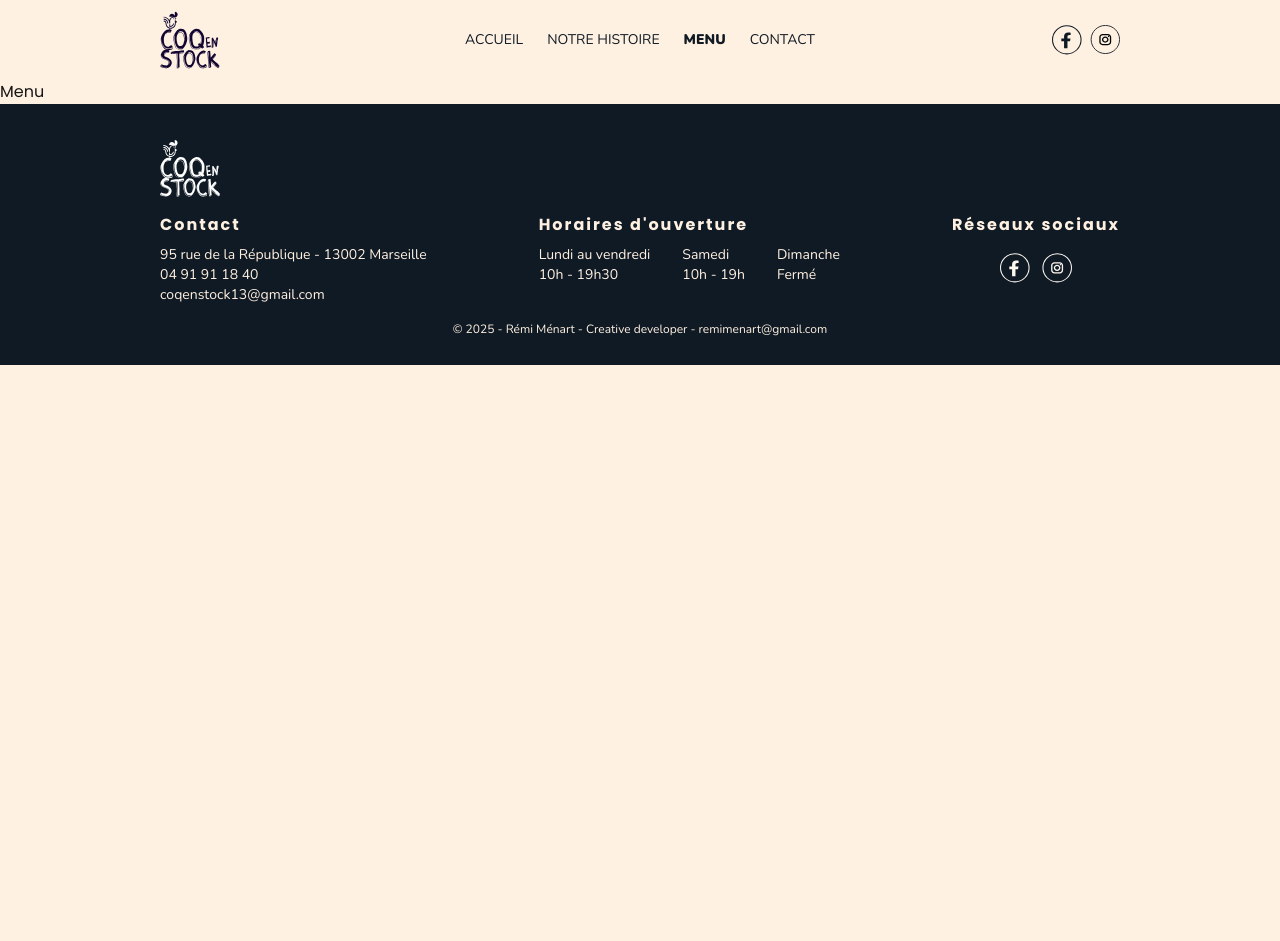
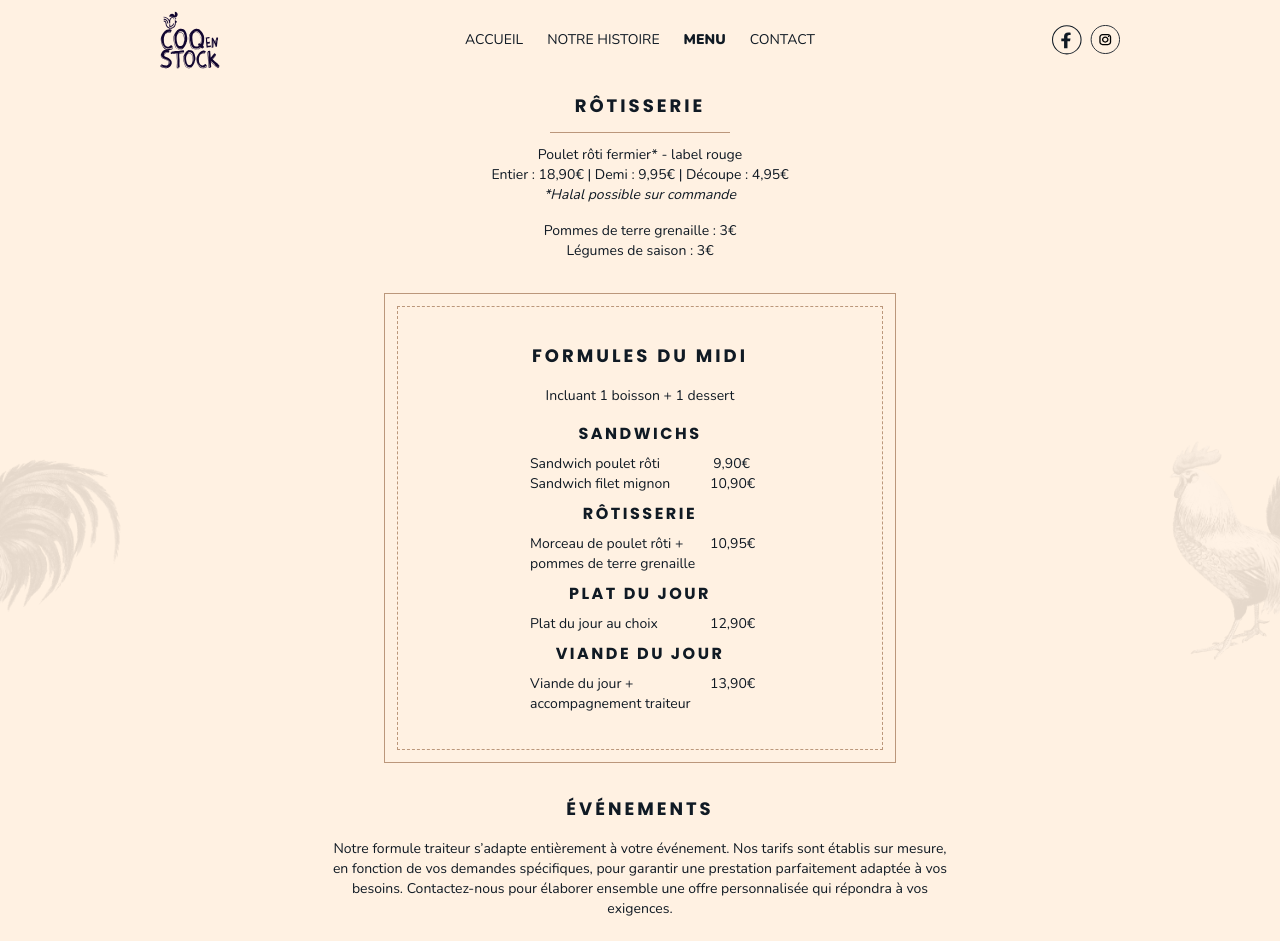
Before and after one commit to remi59800/coq-en-stock-13, a Next.js app: page /menu in a window 1280 px wide. Shown: the top 941 px of the page. Before the commit the page ends 800 px from the top, so only its background shows below. Built offline with nearby package versions, Linux system fonts and the light colour scheme.

Commit message:
page menu OK

```diff
--- a/src/app/histoire/page.tsx
+++ b/src/app/histoire/page.tsx
@@ -2,7 +2,7 @@ import Image from 'next/image';
 
 export default function Contact() {
   return (
-    <div>
+    <main>
       <div className='relative w-full bg-green flex md:max-h-[450px]'>
         <div className='absolute w-full h-full flex items-center justify-between'>
           <Image
@@ -124,6 +124,6 @@ export default function Contact() {
           </div>
         </div>
       </div>
-    </div>
+    </main>
   );
 }
--- a/src/app/menu/page.tsx
+++ b/src/app/menu/page.tsx
@@ -1,7 +1,140 @@
+import Image from 'next/image';
+import Link from 'next/link';
+
 export default function Menu() {
   return (
-    <div>
-      <h1>Menu</h1>
-    </div>
+    <main>
+      <div className='relative w-full flex'>
+        <div className='absolute w-full h-full flex items-center justify-between'>
+          <Image
+            className='absolute right-[0] opacity-10 h-[80%] max-h-56 w-auto hidden md:block'
+            src='/coq-bg-right.png'
+            alt='coq-background-right'
+            width={170}
+            height={100}
+            priority
+          />
+          <Image
+            className='absolute left-[0] opacity-10 h-[80%] max-h-56 w-auto hidden md:block'
+            src='/coq-bg-left.png'
+            alt='coq-background-left'
+            width={170}
+            height={100}
+            priority
+          />
+        </div>
+
+        <div className='flex flex-col items-center text-primary max-w-3xl mx-auto'>
+          <div className='pb-8 pt-3'>
+            <h2 className='text-center mx-auto font-black text-lg pb-3 tracking-[3px] border-b border-brown w-[180px]'>
+              RÔTISSERIE
+            </h2>
+            <p className='text-center text-sm font-nunito pt-3'>
+              Poulet rôti fermier* - label rouge<br></br>Entier : 18,90€ | Demi
+              : 9,95€ | Découpe : 4,95€
+            </p>
+            <p className='text-center text-sm font-nunito italic'>
+              *Halal possible sur commande
+            </p>
+            <p className='text-center text-sm font-nunito pt-4'>
+              Pommes de terre grenaille : 3€<br></br>
+              Légumes de saison : 3€
+            </p>
+          </div>
+
+          <div className='w-[85%] mx-auto max-w-lg'>
+            <div className='border border-brown py-8 sm:py-12 relative'>
+              <div className='absolute top-0 left-0 right-0 bottom-0 border border-dashed border-brown m-3'></div>
+
+              <div className='flex flex-col items-center'>
+                <h2 className='w-full text-center font-black text-lg pb-2 tracking-[3px]'>
+                  FORMULES DU MIDI
+                </h2>
+                <p className='text-center text-sm font-nunito py-2 pb-4'>
+                  Incluant 1 boisson + 1 dessert
+                </p>
+
+                <h3 className='w-full text-center font-black pb-2 tracking-[2.5px]'>
+                  SANDWICHS
+                </h3>
+                <div className='flex justify-between'>
+                  <p className='text-left text-sm font-nunito w-[180px]'>
+                    Sandwich poulet rôti
+                    <br />
+                    Sandwich filet mignon
+                  </p>
+                  <div className='text-right text-sm font-nunito w-[40px]'>
+                    <p>9,90€</p>
+                    <p>10,90€</p>
+                  </div>
+                </div>
+
+                <h3 className='w-full text-center font-black pt-2 tracking-[2.5px]'>
+                  RÔTISSERIE
+                </h3>
+                <div className='flex justify-between'>
+                  <p className='text-left text-sm font-nunito pt-2 w-[180px]'>
+                    Morceau de poulet rôti + pommes de terre grenaille
+                  </p>
+                  <p className='text-right text-sm font-nunito pt-2 w-[40px]'>
+                    10,95€
+                  </p>
+                </div>
+
+                <h3 className='w-full text-center font-black pt-2 tracking-[2.5px]'>
+                  PLAT DU JOUR
+                </h3>
+                <div className='flex justify-between'>
+                  <p className='text-left text-sm font-nunito pt-2 w-[180px]'>
+                    Plat du jour au choix
+                  </p>
+                  <p className='text-right text-sm font-nunito pt-2 w-[40px]'>
+                    12,90€
+                  </p>
+                </div>
+
+                <h3 className='w-full text-center font-black pt-2 tracking-[2.5px]'>
+                  VIANDE DU JOUR
+                </h3>
+                <div className='flex justify-between'>
+                  <p className='text-left text-sm font-nunito pt-2 w-[180px]'>
+                    Viande du jour + accompagnement traiteur
+                  </p>
+                  <p className='text-right text-sm font-nunito pt-2 w-[40px]'>
+                    13,90€
+                  </p>
+                </div>
+              </div>
+            </div>
+          </div>
+
+          <h2 className='text-center font-black text-lg pt-8 pb-2 tracking-[3px]'>
+            ÉVÉNEMENTS
+          </h2>
+          <p className='text-center text-sm font-nunito pt-2 w-[80%]'>
+            Notre formule traiteur s’adapte entièrement à votre événement. Nos
+            tarifs sont établis sur mesure, en fonction de vos demandes
+            spécifiques, pour garantir une prestation parfaitement adaptée à vos
+            besoins. Contactez-nous pour élaborer ensemble une offre
+            personnalisée qui répondra à vos exigences.
+          </p>
+          <Link
+            href={'/contact'}
+            className='mt-6 font-nunito text-sm border border-primary px-4 py-2 mb-10'
+          >
+            <div className='flex flex-row items-center'>
+              <Image
+                src='/icons/chicken-CES.svg'
+                alt='icon-poulet'
+                width={15}
+                height={15}
+                priority
+              />
+              <p className='pl-2.5'>NOUS CONTACTER</p>
+            </div>
+          </Link>
+        </div>
+      </div>
+    </main>
   );
 }
```
